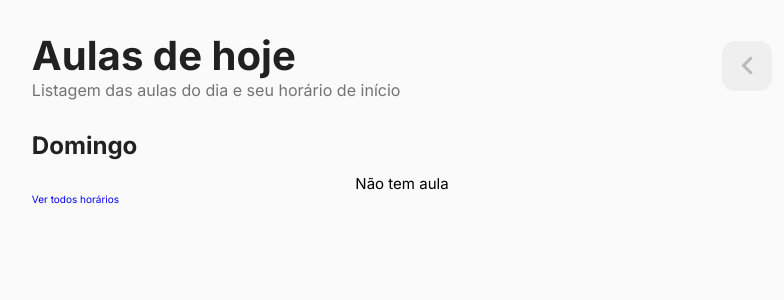
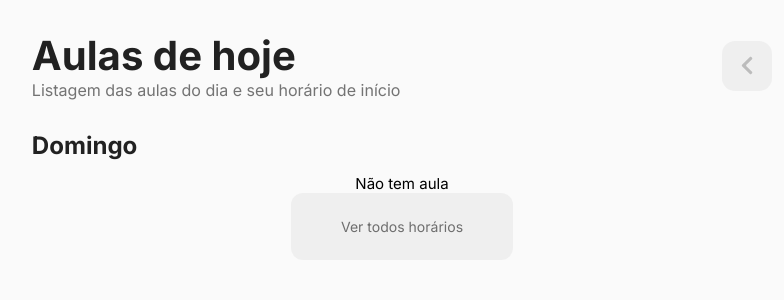
Before and after one commit to SadS4ndWiCh/ads-dashboard, a Next.js app: page /classes in a window 1280 px wide. Shown: the top 300 px of the page, without its empty margins (238-1022 px from the left). Built offline with nearby package versions, Linux system fonts and the light colour scheme.

Commit message:
add see all horaries link styles

```diff
--- a/src/styles/pages/ClassesPage.module.scss
+++ b/src/styles/pages/ClassesPage.module.scss
@@ -25,3 +25,24 @@
     }
   }
 }
+
+.seeAllHoraries {
+  display: flex;
+  width: fit-content;
+  margin: 0 auto;
+
+  padding: 2.5rem 5rem;
+
+  border-radius: 1.2rem;
+
+  font-size: 1.4rem;
+
+  color: $clr-text-secundary;
+  background-color: rgba($color: $gray, $alpha: .21);
+
+  transition: filter .1s;
+
+  &:hover {
+    filter: brightness(.7);
+  }
+}
```
